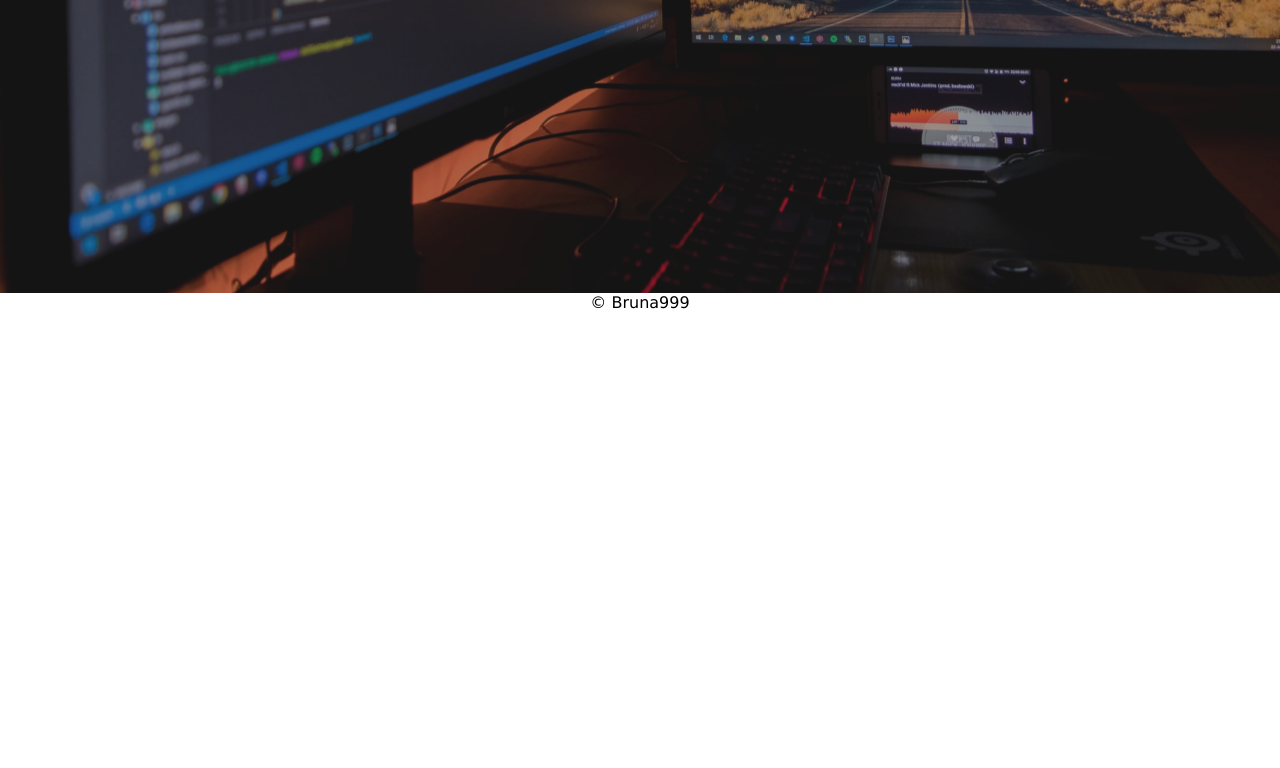
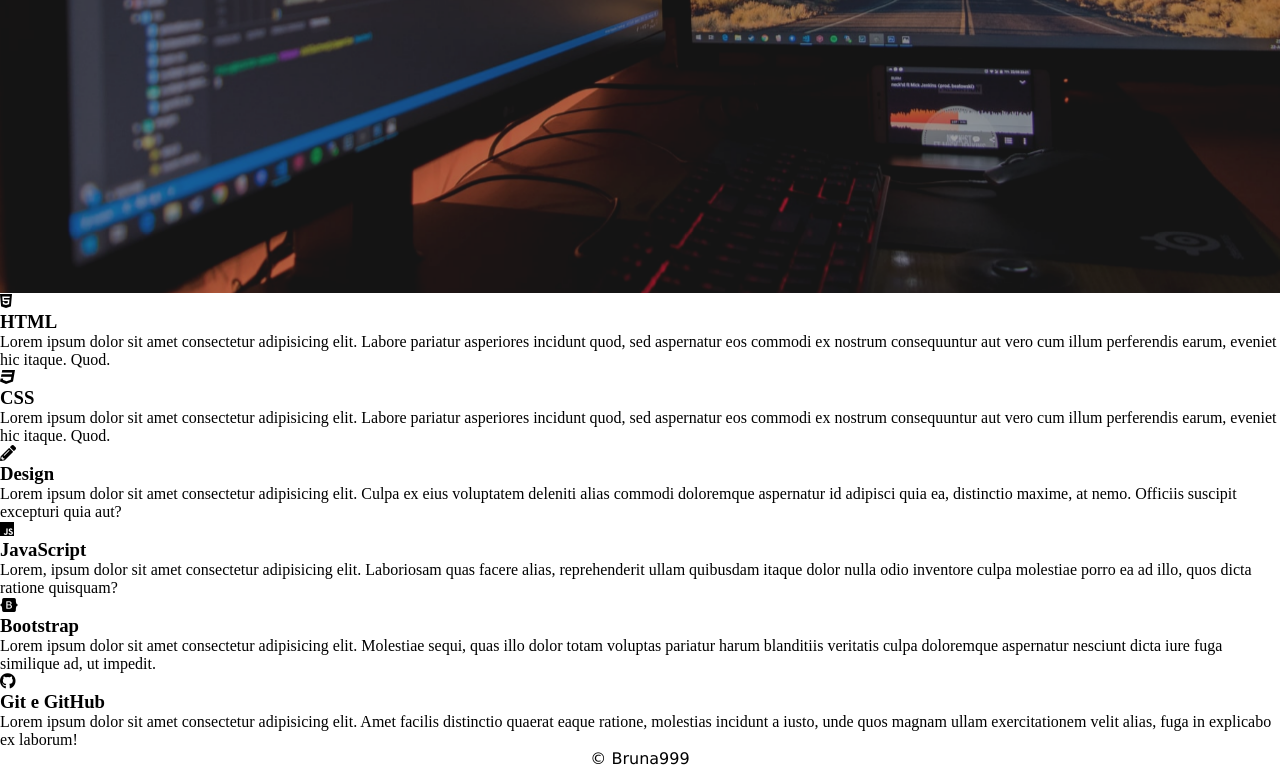
Before and after one commit to Bruna999/Portf-lio, a plain HTML site: page index.html in a window 1280 px wide. Shown: the part 507-1275 px from the top of the page. Before the commit the page ends 819 px from the top, so only its background shows below. Drawn offline with Linux system fonts and the light colour scheme.

```diff
--- a/index.html
+++ b/index.html
@@ -47,6 +47,71 @@
                 </div>
             </aside>
 
+            <section class="sessao-conhecimentos">
+                <div class="sessao-header">
+                    <h1></h1>
+                </div>
+                <div class="conhecimentos">
+                    <div class="conhecimento">
+                        <div class="conhecimento-header">
+                            <i class="fab fa-html5"></i>
+                            <h3>HTML</h3>
+                        </div>
+                        <div class="conhecimento-text">
+                            <p>Lorem ipsum dolor sit amet consectetur adipisicing elit. Labore
+                            pariatur asperiores incidunt quod, sed aspernatur eos commodi ex nostrum
+                            consequuntur aut vero cum illum perferendis earum, eveniet hic itaque.
+                            Quod.</p>
+                        </div>
+                    </div>
+                    <div class="conhecimento">
+                        <div class="conhecimento-header">
+                            <i class="fab fa-css3"></i>
+                            <h3>CSS</h3>
+                        </div>
+                        <div class="conhecimento-text">
+                            <p>Lorem ipsum dolor sit amet consectetur adipisicing elit. Labore pariatur asperiores incidunt quod, sed aspernatur eos commodi ex nostrum consequuntur aut vero cum illum perferendis earum, eveniet hic itaque. Quod.</p>
+                        </div>
+                    </div>
+                    <div class="conhecimento">
+                        <div class="conhecimento-header">
+                            <i class="fas fa-pencil-alt"></i>
+                            <h3>Design</h3>
+                        </div>
+                        <div class="conhecimento-text">
+                            <p>Lorem ipsum dolor sit amet consectetur adipisicing elit. Culpa ex eius voluptatem deleniti alias commodi doloremque aspernatur id adipisci quia ea, distinctio maxime, at nemo. Officiis suscipit excepturi quia aut?</p>
+                        </div>
+                    </div>
+                    <div class="conhecimento">
+                        <div class="conhecimento-header">
+                            <i class="fab fa-js"></i>
+                            <h3>JavaScript</h3>
+                        </div>
+                        <div class="conhecimento-text">
+                            <p>Lorem, ipsum dolor sit amet consectetur adipisicing elit. Laboriosam quas facere alias, reprehenderit ullam quibusdam itaque dolor nulla odio inventore culpa molestiae porro ea ad illo, quos dicta ratione quisquam?</p>
+                         </div>
+                    </div>
+                    <div class="conhecimento">
+                        <div class="conhecimento-header">
+                            <i class="fab fa-bootstrap"></i>
+                            <h3>Bootstrap</h3>
+                        </div>
+                        <div class="conhecimento-text">
+                            <p>Lorem ipsum dolor sit amet consectetur adipisicing elit. Molestiae sequi, quas illo dolor totam voluptas pariatur harum blanditiis veritatis culpa doloremque aspernatur nesciunt dicta iure fuga similique ad, ut impedit.</p>
+                        </div>
+                    </div>
+                    <div class="conhecimento">
+                        <div class="conhecimento-header">
+                            <i class="fab fa-github"></i>
+                            <h3>Git e GitHub</h3>
+                        </div>
+                        <div class="conhecimento-text">
+                            <p>Lorem ipsum dolor sit amet consectetur adipisicing elit. Amet facilis distinctio quaerat eaque ratione, molestias incidunt a iusto, unde quos magnam ullam exercitationem velit alias, fuga in explicabo ex laborum!</p>
+                        </div>
+                    </div>
+                </div>
+            </section>
+
             <footer>
                 <p>&copy; Bruna999</p>
             </footer>
```
